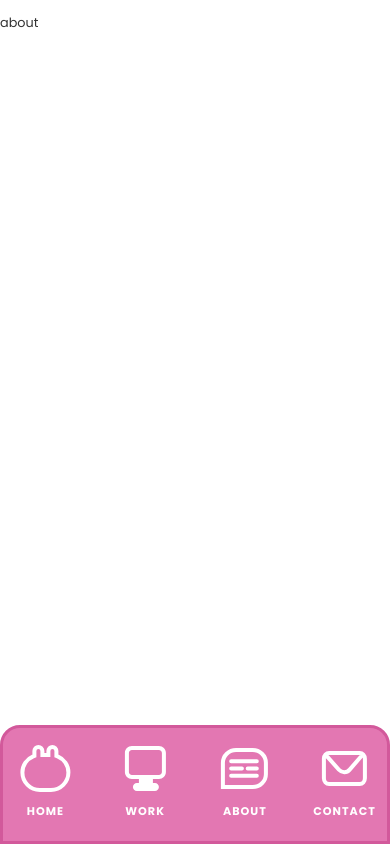
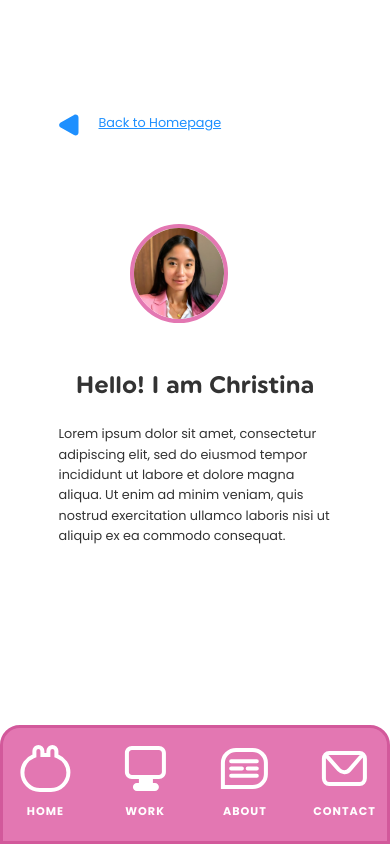
Before and after one commit to cttub/Christina-Buiiny-Portfolio, a React (Create React App) app: page /about in a window 390 px wide. Built offline with nearby package versions, Linux system fonts and the light colour scheme.

Commit message:
Started About Me Page

```diff
--- a/src/App.css
+++ b/src/App.css
@@ -208,6 +208,11 @@ section{
     flex-direction: column;
     justify-content: center;
     align-items: center;
+}
+.horizontal-flex{
+  display: flex;
+  justify-content: center;
+  align-items: center;
 }
 
 /* Responsive typography adjustments */
--- a/src/Components/Image.js
+++ b/src/Components/Image.js
@@ -2,10 +2,11 @@ import React from 'react';
 
 import RageRoomMobile from '../Assets/Images/RageRoomMobile.png';
 import LandingImage from '../Assets/Images/LandingImage.png';
-
+import PFP from '../Assets/Images/PFP.png';
 const images = {
     RageRoomMobile,
     LandingImage,
+    PFP,
   };
 
 const Image = ({ name, alt, className, width,height }) => {
--- a/src/Pages/About.js
+++ b/src/Pages/About.js
@@ -1,11 +1,33 @@
 import React from 'react';
 import Button from '../Components/Button';
-
+import Image from '../Components/Image';
+import SubPage from './Templates/SubPage';
+import './Styles/About.css';
 function About() {
   return (
-    <div className='container'>
-        <p>about</p>
-  </div>
+    <section>
+        <SubPage
+          previousPage="Homepage"
+          previousPageURL="/"
+        />
+
+        <div className='about-information horizontal-flex'>
+            <div className='pfp col-4'>
+              <Image
+               className="pfpImage"
+               name = "PFP"
+               width="100%"
+               height="100%"/>
+              </div>
+            <div className='information'>
+                  <h1>Hello! I am Christina</h1>
+                  <p>Lorem ipsum dolor sit amet, consectetur adipiscing elit, sed do eiusmod tempor incididunt ut labore et dolore magna aliqua. Ut enim ad minim veniam, quis nostrud exercitation ullamco laboris nisi ut aliquip ex ea commodo consequat.</p>
+                  <div className='quick-links'>
+
+                  </div>
+            </div>
+        </div>
+  </section>
   );
 }
 
--- /dev/null
+++ b/src/Pages/Styles/About.css
@@ -0,0 +1,22 @@
+.pfp{
+
+    margin-right: 40px;
+}
+.pfp > img{
+    border: solid 4px var(--primary-color-pink);
+    border-radius: 50px;
+    object-fit: cover;
+}
+
+
+@media (max-width: 900px){
+    .about-information{
+        display: flex;
+        flex-direction: column !important;
+        justify-content: center;
+        align-items: center;
+    }
+    .information > h1{
+        text-align: center;
+    }
+  }
```
Also changed, not shown: src/Assets/Images/PFP.png (added).
